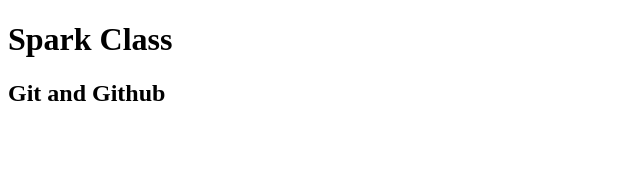
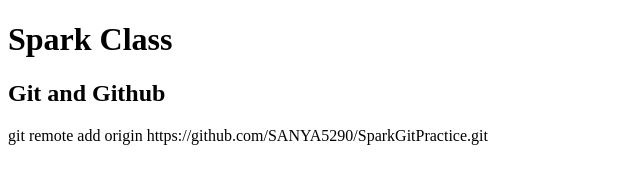
Before and after one commit to SANYA5290/SparkGitPractice, a plain HTML site: page index.html in a window 1280 px wide. Shown: the whole page, without its empty margins (0-640 px from the left). Drawn offline with Linux system fonts and the light colour scheme.

Commit message:
sec commit

```diff
--- a/index.html
+++ b/index.html
@@ -11,3 +11,4 @@
 
 </body>
 </html>
+git remote add origin https://github.com/SANYA5290/SparkGitPractice.git
```
